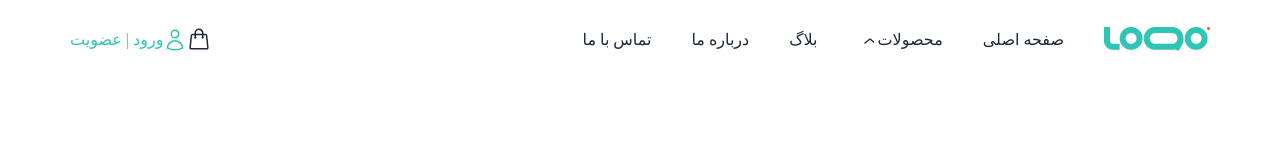
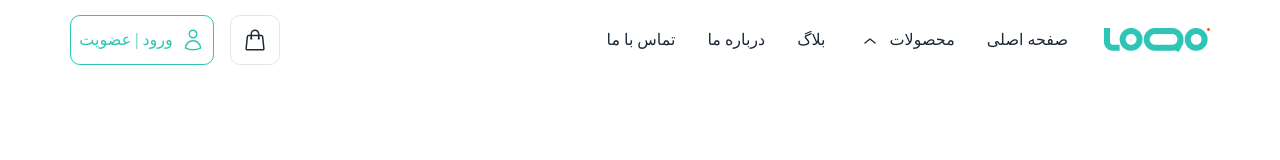
Before and after one commit to Hossein-NP/MegaMenu_Css, a plain HTML site: page index.html in a window 1280 px wide. Drawn offline with Linux system fonts and the light colour scheme; a web font is replaced by a local one.

Commit message:
navbar styles

```diff
--- a/Assets/styles/utilites.css
+++ b/Assets/styles/utilites.css
@@ -49,16 +49,24 @@
   width: 100%;
 }
 
+.w-4 {
+  width: 16px;
+}
+
+.w-5 {
+  width: 20px;
+}
+
 .w-6 {
   width: 24px;
 }
 
-.w-4 {
-  width: 16px;
+.w-12 {
+  width: 48px;
 }
 
-.w-12 {
-  width: 48px;
+.w-35 {
+  width: 142px;
 }
 
 .w-36 {
@@ -74,8 +82,20 @@
   margin-right: 8px;
 }
 
+.mr-4 {
+  margin-right: 16px;
+}
+
 .mr-5 {
   margin-right: 20px;
+}
+
+.ml-2 {
+  margin-left: 8px;
+}
+
+.ml-4 {
+  margin-left: 16px;
 }
 
 .ml-5 {
--- a/Assets/styles/variables.css
+++ b/Assets/styles/variables.css
@@ -9,11 +9,11 @@
   --text-teal-600: #2EC4B6;
   --text-gray-700: #2EC4B6;
   --text-white: #ffffff;
+  --gray-200: #E5E5E5;
 
   /* Sizing  */
-  --mx-5: 20px;
-  /* --w-18: 72px;
-  --h-6: 24px; */
+  --mx-4: 16px;
+
 
   /* Fonts  */
   --font-YekanBakh-Medium: "YekanBakh-Medium";
--- a/index.html
+++ b/index.html
@@ -32,7 +32,7 @@
         <!-- Right Side  -->
         <div class="navbar-right-section flex items-center">
           <!-- Logo  -->
-          <div class="navbar__logo">
+          <div class="navbar__logo flex items-center">
             <img src="./Assets/images/logo/logo.png" alt="" class="navbar__logo-img">
           </div>
           <!-- Menu  -->
@@ -41,7 +41,7 @@
               <li class="navbar__menu-links"><a href="#" class="navbar__menu-link">صفحه اصلی</a></li>
               <li class="navbar__menu-links flex items-center""><a href="#" class="navbar__menu-link">
                 محصولات
-                <svg class="w-4 h-4">
+                <svg class="w-5 h-4 mr-2">
                   <use href="#arrows_direction"></use>
                 </svg>
               </a></li>
@@ -54,15 +54,15 @@
         <!-- Left Side  -->
         <div class="navbar-left-section flex items-center">
           <!-- Shopping Icon  -->
-          <div class="navbar__left-shopping-icon">
+          <div class="navbar__left-shopping-icon flex items-center justify-center w-12 h-12 ml-4">
             <svg class="w-6 h-6">
               <use href="#shopping-bag"></use>
             </svg>
           </div>
           <!-- Login  -->
-          <div class="navbar__login flex items-center">
-            <a href="#" class="navbar__login-link flex items-center">
-              <svg class="w-6 h-6">
+          <div class="navbar__login flex items-center justify-center w-35 h-12">
+            <a href="#" class="navbar__login-link flex items-center justify-center w-full h-full">
+              <svg class="w-6 h-6 ml-2">
                 <use href="#user"></use>
               </svg>
               <span>ورود | عضویت</span>
--- a/styles.css
+++ b/styles.css
@@ -8,14 +8,14 @@
 /* Styles  */
 
 /* @_@===========Navbar===========@_@  */
+
 .navbar__menu-items > li {
-  margin: 0 var(--mx-5);
+  margin: 0 var(--mx-4);
 }
 
 .navbar__menu-items > li > a {
   font-family: var(--font-YekanBakh-Medium);
   font-weight: var(--f-weight-500);
-  font-style: Medium;
   font-size: var(--fs-base);
   line-height: 24px;
   letter-spacing: 0%;
@@ -27,9 +27,18 @@
 .navbar__login > .navbar__login-link {
   font-family: var(--font-YekanBakh-Medium);
   font-weight: 500;
-  font-style: Medium;
   font-size: var(--fs-base);
   line-height: 24px;
   letter-spacing: 0%;
   color: var(--text-teal-600);
 }
+
+.navbar__left-shopping-icon {
+  border: 1px solid var(--gray-200);
+  border-radius: 1rem;
+}
+
+.navbar__login {
+  border: 1px solid var(--text-teal-600);
+  border-radius: 1rem;
+}
```
